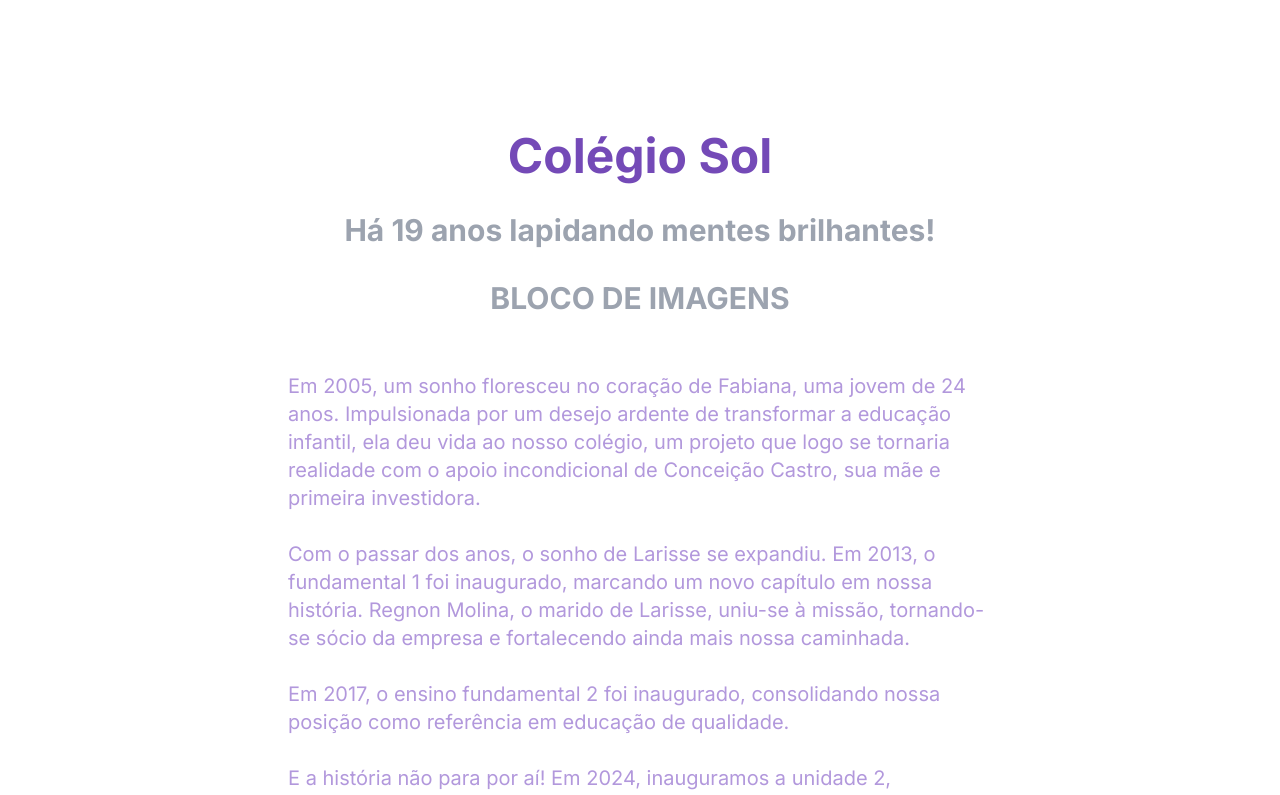
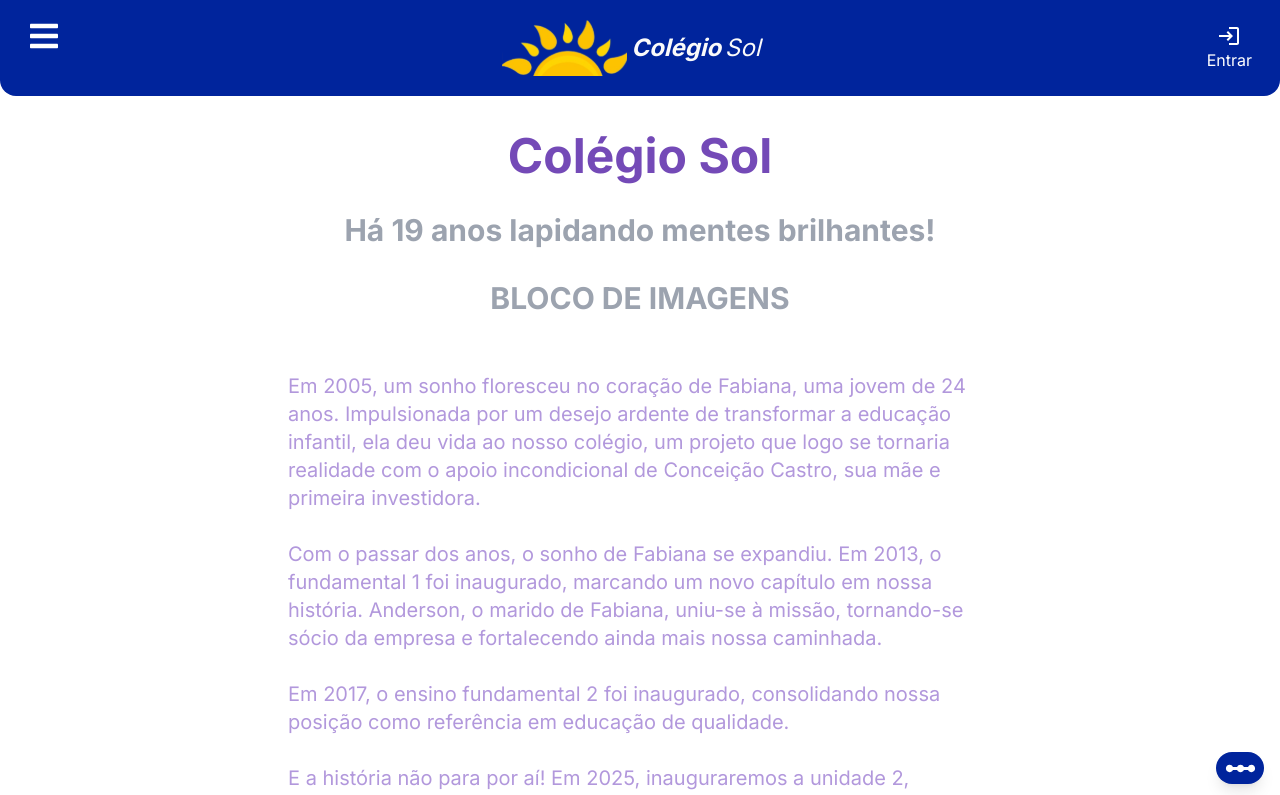
Before and after one commit to LazariniAna/tg-frontend, a Next.js app: page /sobre in a window 1280 px wide. Shown: the top 795 px of the page. Built offline with nearby package versions, Linux system fonts and the light colour scheme.

Commit message:
ajustes visuais

```diff
--- a/src/app/layout.tsx
+++ b/src/app/layout.tsx
@@ -23,13 +23,13 @@ export default function RootLayout({
   return (
     <html lang="pt-br">
       <head>
-        <title>Colégio Soberano</title>
+        <title>Colégio Sol</title>
         <meta charSet='utf-8' />
       </head>
       <body className={inter.className}>
         <main>
           <ReduxProvider>
-              {children}
+            {children}
           </ReduxProvider>
         </main>
       </body>
--- a/src/app/login/page.tsx
+++ b/src/app/login/page.tsx
@@ -15,6 +15,8 @@ import { showErrorToast } from "@/utils/messages.helper";
 import FormRow from "@/components/Form/FormRow";
 import ContentFixedButton from "@/components/Button/ContentFixedButton";
 import InputForm from "@/components/Form/Input";
+import { getUsers } from "@/server/services";
+import { useUser } from "@/contexts/UserContext";
 
 interface FormValues {
   user: string;
@@ -23,9 +25,11 @@ interface FormValues {
 
 
 export default function Login() {
+  const { setUser } = useUser();
   const router = useRouter();
   const [loading, setLoading] = useState<boolean>(false);
   const [validation, setValidation] = useState(false);
+  const [users, setUsers] = useState([]);
   const [initialValues, setInitialValues] = useState<FormValues>({
     user: '', password: ''
   });
@@ -35,6 +39,7 @@ export default function Login() {
     document.title = "Login | Colégio Soberano"
     const bearerAuth = getCookie('Bearer');
     if (bearerAuth) router.push('/')
+    getUser()
   }, [])
 
 
@@ -42,6 +47,11 @@ export default function Login() {
     user: Yup.string().nonNullable().required('Usuário é obrigatório'),
     password: Yup.string().nonNullable().required('Senha é obrigatório'),
   });
+  const getUser = async () => {
+    const users = await getUsers();
+    setUsers(users)
+    console.log(users)
+  }
 
   const handleSubmit = async (values: any, actions: any) => {
     setLoading(true);
@@ -49,8 +59,10 @@ export default function Login() {
       let data = {
         ...values
       };
-      // await api.post('/login', data);
-      setCookie(null, 'Bearer', "teste")
+      const loggedInUser = users.length > 0 ? users[0] : null;
+      setCookie(null, 'Bearer', "teste");
+      localStorage.setItem('user_soberano', JSON.stringify(loggedInUser));
+      setUser(loggedInUser);
       setLoading(false);
       setTimeout(() => window.location.assign('/'), 500)
     } catch (error) {
@@ -85,7 +97,7 @@ export default function Login() {
                   />
                   <InputForm
                     name="password"
-                    type="text"
+                    type="password"
                     title="Senha"
                     value={values.password}
                     onChange={(event) => setFieldValue("password", event.target.value)}
--- a/src/app/sobre/page.tsx
+++ b/src/app/sobre/page.tsx
@@ -19,7 +19,7 @@ export default function Sobre() {
 
     return (
         <Content>
-            <div className="w-11/12 pt-5 flex justify-center items-center flex-col gap-10">
+            <div className="w-11/12 py-5 flex justify-center items-center flex-col gap-10">
                 <div className="w-full flex flex-col justify-center items-center ">
                     <h1 className="text-5xl font-bold text-center text-purpleDark">
                         Colégio Sol
@@ -34,17 +34,17 @@ export default function Sobre() {
                 <span className="w-3/5 text-purple text-xl">
                     Em 2005, um sonho floresceu no coração de Fabiana, uma jovem de 24 anos. Impulsionada por um desejo ardente de transformar a educação infantil, ela deu vida ao nosso colégio, um projeto que logo se tornaria realidade com o apoio incondicional de Conceição Castro, sua mãe e primeira investidora.
                     <br></br><br></br>
-                    Com o passar dos anos, o sonho de Larisse se expandiu. Em 2013, o fundamental 1 foi inaugurado, marcando um novo capítulo em nossa história. Regnon Molina, o marido de Larisse, uniu-se à missão, tornando-se sócio da empresa e fortalecendo ainda mais nossa caminhada.
+                    Com o passar dos anos, o sonho de Fabiana se expandiu. Em 2013, o fundamental 1 foi inaugurado, marcando um novo capítulo em nossa história. Anderson, o marido de Fabiana, uniu-se à missão, tornando-se sócio da empresa e fortalecendo ainda mais nossa caminhada.
                     <br></br><br></br>
                     Em 2017, o ensino fundamental 2 foi inaugurado, consolidando nossa posição como referência em educação de qualidade.
                     <br></br><br></br>
-                    E a história não para por aí! Em 2024, inauguramos a unidade 2, ampliando nossos horizontes e oferecendo ensino médio e pré-vestibular.
+                    E a história não para por aí! Em 2025, inauguraremos a unidade 2, ampliando nossos horizontes e oferecendo ensino médio e pré-vestibular.
                     <br></br><br></br>
                     Nossa jornada é guiada por um profundo amor pela educação e pela certeza de que cada criança e adolescente possui um potencial único a ser desabrochado. Através da experiência como pais de Fernanda e Manuela, (filhas dos nossos diretores) compreendemos as necessidades e expectativas das famílias que confiam em nós.
                     <br></br><br></br>
                     Mais do que uma escola, somos um lar onde sonhos são nutridos, talentos são lapidados e o futuro é construído com mãos dedicadas e corações apaixonados. Acreditamos que a educação é a chave para um mundo melhor, e nos dedicamos incansavelmente para que cada aluno possa trilhar seu caminho com sucesso e realização.
                     <br></br><br></br>
-                    Venha fazer parte da nossa história!
+                    <span className="text-purpleDark text-4xl w-full flex justify-center items-center">Venha fazer parte da nossa história!</span>
                 </span>
             </div>
             {loading && <LoadingOverlay />}
--- a/src/components/Header/index.tsx
+++ b/src/components/Header/index.tsx
@@ -12,13 +12,17 @@ import { useRouter } from "next/navigation";
 import { cleanMockStatusValues, cleanMockValues, getCookie } from "@/utils/helper";
 import Link from "next/link";
 import { destroyCookie } from "nookies";
-
+import { PersonOutline } from '@mui/icons-material';
+import { useUser } from "@/contexts/UserContext";
+import { Login } from '@mui/icons-material';
 
 export default function Header() {
   const router = useRouter()
   const menu = useSelector((state: RootState) => state.menu)
   const [showMenu, setShowMenu] = useState(menu.visible)
   const dispatch = useDispatch();
+  const { user, setUser } = useUser();
+  const [isDropdownVisible, setIsDropdownVisible] = useState(false);
 
   function handleMenu() {
     dispatch(toggleMenu());
@@ -26,12 +30,12 @@ export default function Header() {
 
   useEffect(() => {
     const bearerAuth = getCookie('Bearer');
-    if (!bearerAuth) {
-      setShowMenu(false)
-    } else {
-      setShowMenu(menu.visible)
-    }
+    setShowMenu(true)
   }, [menu])
+
+  useEffect(() => {
+    console.log(getCookie('Bearer'))
+  }, [])
 
   return (
     <div className="bg-primary rounded-bl-2xl rounded-br-2xl py-5 flex w-full fixed z-90">
@@ -40,28 +44,49 @@ export default function Header() {
           <div className="cursor-pointer">
             <Image src={Menu} alt="Menu" onClick={handleMenu} />
           </div>
-          <div className="flex justify-center w-4/5">
+          <div className="flex justify-center w-9/12">
             <Link href={'/'} onClick={() => { cleanMockStatusValues() }} className=" flex items-center">
               <Image src={Logo} alt="Logo" width={125} />
               <i className="text-2xl max-sm:hidden text-zinc-50 no-underline "><b>Colégio</b>Sol</i>
             </Link>
-            {/* <Link href={'/'} onClick={() => { cleanMockStatusValues() }} className="flex items-center">
-              <Image src={Coc} alt="Coc" width={100} />
-            </Link> */}
           </div>
 
-          <div className="flex flex-col justify-center items-center text-white cursor-pointer" onClick={() => {
-            router.back();
-          }}>
-            <Image src={Out} alt="Logo usuário" onClick={() => {
-              destroyCookie(null, "Bearer");
-              setTimeout(() => window.location.assign('/login'), 500)
+          {user ? (
+            <div
+              className="flex justify-center items-center text-white cursor-pointer gap-5 relative"
+              onMouseEnter={() => setIsDropdownVisible(true)}
+              // onMouseLeave={() => setIsDropdownVisible(false)}
+              onClick={() => setIsDropdownVisible(!isDropdownVisible)}
+            >
+              <div className="flex justify-center items-center w-full">
+                <PersonOutline fontSize="large" />
+                <div className="max-sm:hidden">
+                  Olá, {user.nome.split(' ')[0]}!
+                </div>
+              </div>
+              {isDropdownVisible && (
+                <div className="absolute top-full right-0  bg-black text-white rounded-md shadow-lg w-40 p-2">
+                  <div className="flex hover:bg-gray-700 cursor-pointer gap-3" onClick={() => {
+                    destroyCookie(null, "Bearer");
+                    setUser(null)
+                    localStorage.removeItem('user_soberano')
+                    setTimeout(() => window.location.assign('/login'), 500)
 
-            }} />
-            Sair
-          </div>
+                  }} >
+                    <Image src={Out} alt="Logo usuário" />
+                    Sair
+                  </div>
+                </div>
+              )}
+            </div>
+          ) : (
+            <div className="flex flex-col justify-center items-center text-white cursor-pointer">
+              <Login onClick={() => window.location.assign('/login')} fontSize="medium" />
+              Entrar
+            </div>
+          )}
         </div>
       </div>
-    </div >
+    </div>
   );
 }
--- /dev/null
+++ b/src/components/Menu/MenuBottom.tsx
@@ -0,0 +1,60 @@
+'use client'
+import React, { useState } from "react";
+import { WhatsApp, Instagram, LinearScale } from '@mui/icons-material';
+
+export default function MenuBottom() {
+    const [isOpen, setIsOpen] = useState(false);
+
+    const toggleMenu = () => {
+        setIsOpen(!isOpen);
+    };
+
+    const menuItems = [
+        {
+            icon: <WhatsApp fontSize="large" />,
+            href: "https://wa.me/5551999999999",
+            label: "WhatsApp",
+            style: 'bg-green-500 hover:bg-green-600'
+        },
+        {
+            icon: <Instagram fontSize="large" />,
+            href: "https://www.instagram.com/colegiosoberano/",
+            label: "Instagram",
+            style: 'bg-gradient-to-r from-[#c96dc6] to-[#FFA500] hover:from-[#eaa8e6] hover:to-[#FFD580]'
+        },
+    ];
+
+    return (
+        <div className="fixed bottom-4 right-4 flex flex-col items-end rounded-full gap-2">
+            <div
+                className={`flex flex-col items-center gap-2 transition-all duration-300 ${isOpen ? "opacity-100 scale-100" : "opacity-0 scale-75 pointer-events-none"
+                    }`}
+            >
+                {menuItems.map((item, index) => (
+                    <div
+                        key={index}
+                        className="mb-2 flex flex-col justify-center items-center"
+                    >
+                        <a
+                            href={item.href}
+                            target="_blank"
+                            rel="noopener noreferrer"
+                            className={`${item.style} w-12 h-12 text-black p-3 rounded-full shadow-lg flex items-center justify-center`}
+                            title={item.label}
+                        >
+                            {item.icon}
+                        </a>
+                    </div>
+                ))}
+            </div>
+            <button
+                onClick={toggleMenu}
+                onMouseEnter={() => setIsOpen(true)}
+                className="w-12 h-8 bg-primary hover:bg-primaryLight text-white p-3 rounded-full shadow-lg flex items-center justify-center"
+                title="Abrir menu"
+            >
+                <LinearScale fontSize="large" />
+            </button>
+        </div>
+    );
+}
--- a/src/components/Menu/index.tsx
+++ b/src/components/Menu/index.tsx
@@ -23,7 +23,7 @@ export default function Menu({ fixed, showMenu }: { fixed?: boolean, showMenu?:
     }
 
     return (
-        <div className={`${menu.open ? '' : 'hidden'} bg-[rgba(100,150,161,0.4)] backdrop-blur overflow-y-auto z-70 max-sm:pt-24 pt-28  max-sm:h-lvh max-mxs:w-11/12 max-sm:w-11/12 w-full flex flex-col items-center text-black   ${fixed ? 'fixed' : ''} ${menu?.open ? 'max-sm:block max-sm:fixed' : 'max-sm:hidden '}`} style={{ borderRight: '4px solid #E3E4E5' }}>
+        <div className={`${menu.open ? '' : 'hidden'} bg-[rgba(100,150,161,0.4)] backdrop-blur overflow-y-auto z-70 max-sm:pt-24 pt-28  max-sm:h-[150vh] max-mxs:w-11/12 max-sm:w-11/12 w-full flex flex-col items-center text-black   ${fixed ? 'fixed' : ''} ${menu?.open ? 'max-sm:block max-sm:fixed' : 'max-sm:hidden '}`} style={{ borderRight: '4px solid #E3E4E5' }}>
             <div className="sm:hidden pb-4 sm:pt-5 w-full flex justify-end items-end"><Image src={Close} alt='Fechar' className="mr-5 cursor-pointer" onClick={handleMenu} /></div>
             <div className="w-11/12 h-full flex flex-col justify-between">
                 <div className="w-full sm:flex">
--- a/src/components/Template/index.tsx
+++ b/src/components/Template/index.tsx
@@ -6,7 +6,8 @@ import 'react-toastify/dist/ReactToastify.css';
 import { useSelector } from "react-redux";
 import { RootState } from "@/redux";
 import 'react-loading-skeleton/dist/skeleton.css';
-import { getCookie } from "@/utils/helper";
+import { WhatsApp } from '@mui/icons-material';
+import MenuBottom from "../Menu/MenuBottom";
 
 export default function Template({ children }: { children: React.ReactNode }) {
   const menu = useSelector((state: RootState) => state.menu)
@@ -20,5 +21,15 @@ export default function Template({ children }: { children: React.ReactNode }) {
       {children}
     </div>
     <ToastContainer />
+    <MenuBottom />
+    {/* <a
+      href="https://wa.me/5551999999999" // Substitua pelo número de telefone desejado
+      target="_blank"
+      rel="noopener noreferrer"
+      className="fixed bottom-4 right-4 bg-green-500 hover:bg-green-600 text-white p-3 rounded-full shadow-lg flex items-center justify-center"
+      title="Fale conosco no WhatsApp"
+    >
+      <WhatsApp fontSize="large" />
+    </a> */}
   </div >;
 }
--- /dev/null
+++ b/src/contexts/AppProviders.tsx
@@ -0,0 +1,13 @@
+'use client';
+
+import React from "react";
+import { UserProvider } from "./UserContext";
+
+export default function AppProviders({ children }: { children: React.ReactNode }) {
+    return (
+        <UserProvider>
+            {/* Envolva outros contextos aqui */}
+            {children}
+        </UserProvider>
+    );
+}
--- /dev/null
+++ b/src/contexts/UserContext.tsx
@@ -0,0 +1,41 @@
+'use client';
+import React, { createContext, useContext, useState, useEffect } from 'react';
+
+interface User {
+    id: number;
+    nome: string;
+    email: string;
+    // Adicione outros campos relevantes aqui
+}
+
+interface UserContextProps {
+    user: User | null;
+    setUser: React.Dispatch<React.SetStateAction<User | null>>;
+}
+
+const UserContext = createContext<UserContextProps | undefined>(undefined);
+
+export const UserProvider: React.FC<{ children: React.ReactNode }> = ({ children }) => {
+    const [user, setUser] = useState<User | null>(null);
+
+    useEffect(() => {
+        const storedUser = localStorage.getItem("user_soberano");
+        if (storedUser) {
+            setUser(JSON.parse(storedUser));
+        }
+    }, []);
+
+    return (
+        <UserContext.Provider value={{ user, setUser }}>
+            {children}
+        </UserContext.Provider>
+    );
+};
+
+export const useUser = () => {
+    const context = useContext(UserContext);
+    if (!context) {
+        throw new Error("useUser must be used within a UserProvider");
+    }
+    return context;
+};
--- a/src/redux/reduxProvider.tsx
+++ b/src/redux/reduxProvider.tsx
@@ -7,6 +7,7 @@ import NavigationEvents from "@/components/Router/NavigationEvents";
 import { Suspense, useEffect, useLayoutEffect, useState } from "react";
 import ApplicationSkeleton from "@/components/Skeleton/Application";
 import { getCookie } from "@/utils/helper";
+import AppProviders from "@/contexts/AppProviders";
 
 export default function ReduxProvider({
   children,
@@ -15,15 +16,16 @@ export default function ReduxProvider({
 }) {
   const [bearerAuth, setBearerAuth] = useState<string | null>(null)
 
-  useLayoutEffect(()=>{
+  useLayoutEffect(() => {
     setBearerAuth(getCookie('Bearer'))
-  },[])
+  }, [])
 
   return <Provider store={store}>
     <Suspense fallback={<ApplicationSkeleton />}>
+      <AppProviders>
         <NavigationEvents />
         <ScrollbarStyles />
-      {bearerAuth
+        {/* {bearerAuth
           ?
           <Template>
             {children}
@@ -32,7 +34,12 @@ export default function ReduxProvider({
           <div>
             {children}
           </div>
-      }
+        } */}
+        <Template>
+          {children}
+        </Template>
+      </AppProviders>
+
     </Suspense>
   </Provider>;
 }
```
Also changed, not shown: src/app/agendamentos/agendar/[id]/page.tsx (+11 -3 lines), src/components/Form/DateTimeInput.tsx (+16 -21 lines). Lines whose indentation alone changed are shown as unchanged.
